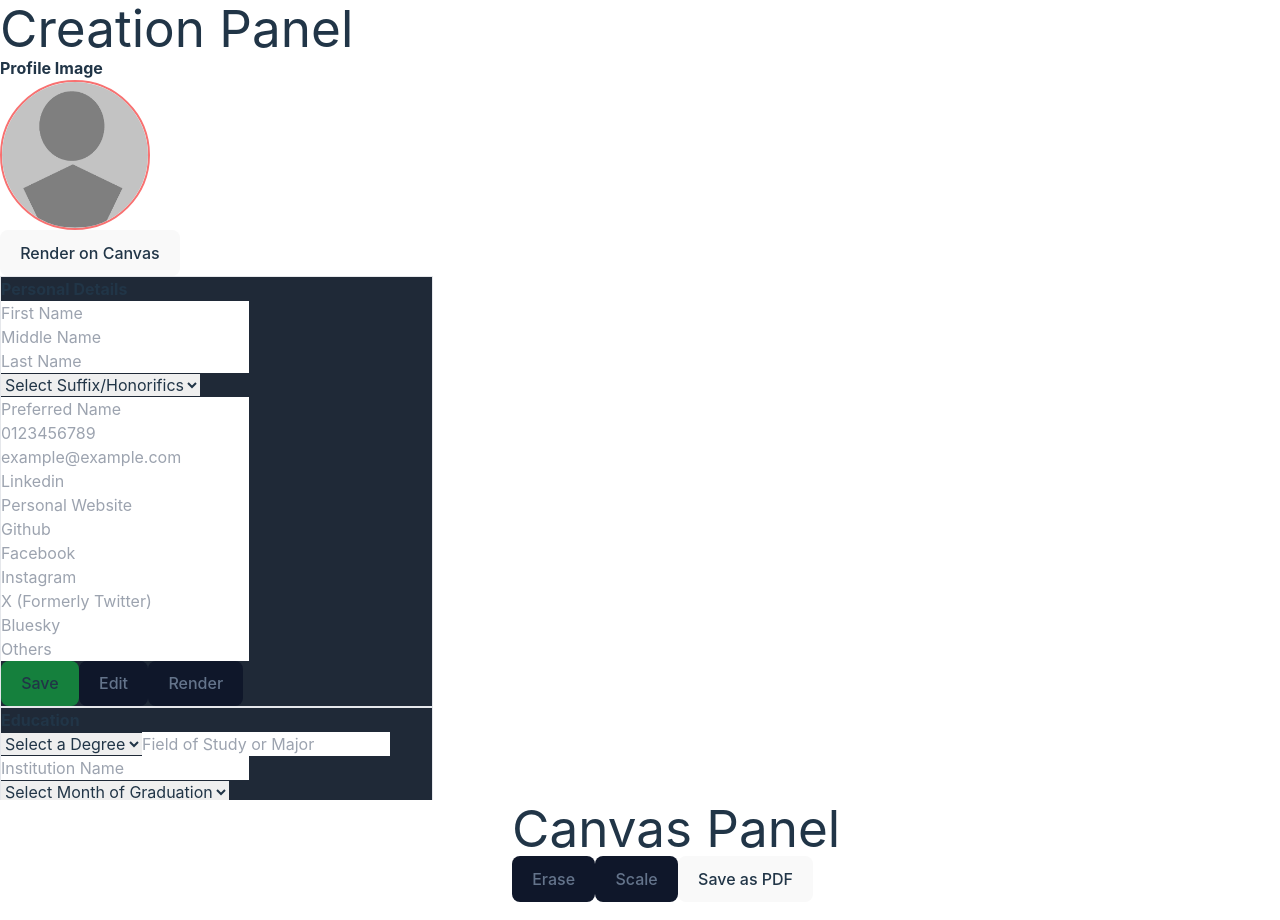
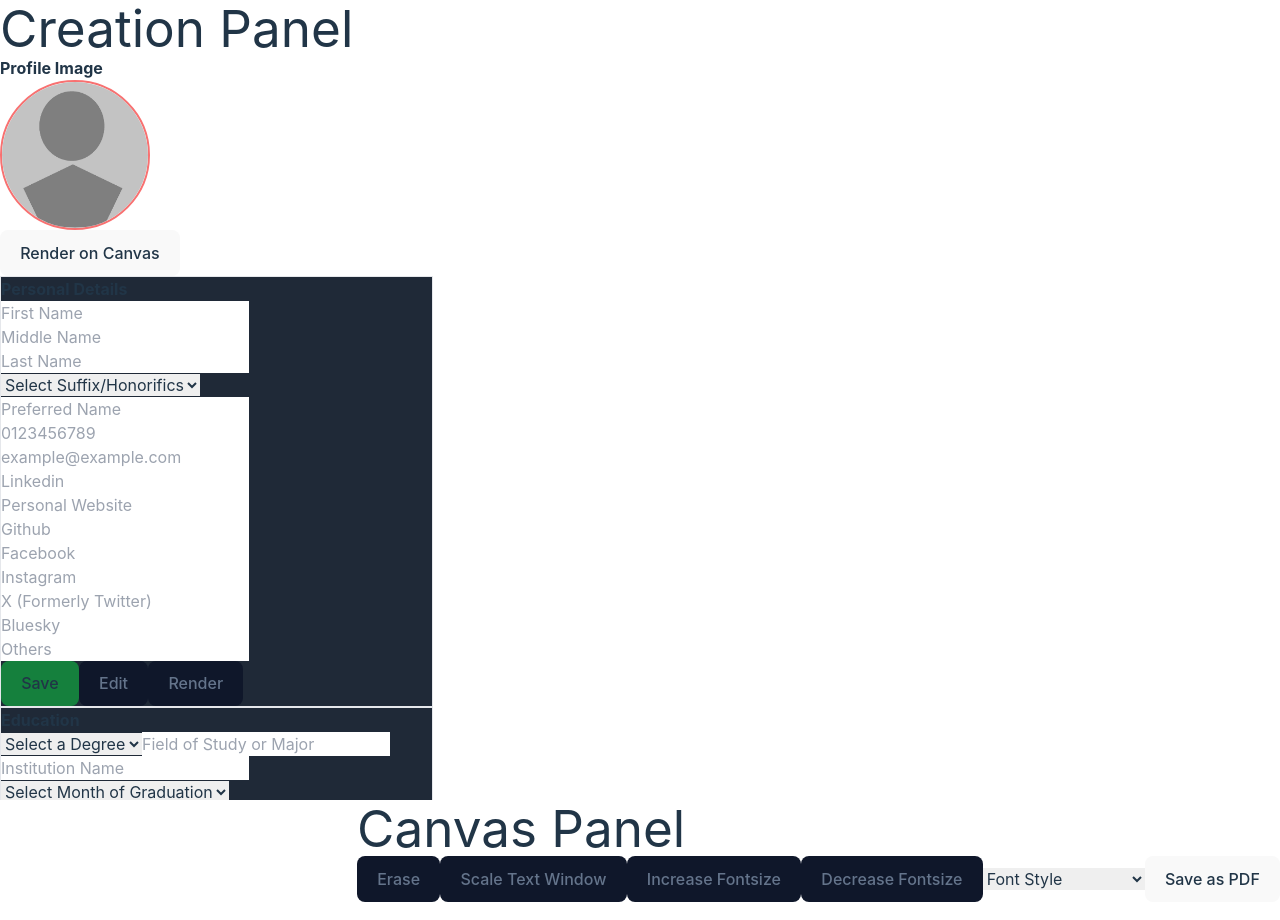
Before and after one commit to leo-jng/cv_application, a React (Vite) app: page / in a window 1280 px wide. Shown: the top 920 px of the page. Built offline with nearby package versions, Linux system fonts and the light colour scheme.

Commit message:
Implemented fontresizing and initialized font styling options

```diff
--- a/src/App.jsx
+++ b/src/App.jsx
@@ -120,6 +120,7 @@ const testOnCanvasComponents = {
     isDragging: false,
     x: 20,
     y: 20,
+    fontsize : 12,
     firstname: "John",
     middlename: "Smith",
     lastname: "Doe",
@@ -141,6 +142,7 @@ const testOnCanvasComponents = {
     isDragging: false,
     x: 20,
     y: 20,
+    fontsize : 12, //reactkonva text component takas number for fontsize attribute
     degree: "Bachelors",
     major: "Computer Science",
     institution: "Massechusetts Institute of Technology",
@@ -153,6 +155,7 @@ const testOnCanvasComponents = {
     isDragging: false,
     x: 20,
     y: 20,
+    fontsize : 12, //reactkonva text component takas number for fontsize attribute
     jobposition: "Software Engineer",
     companyname: "Apple",
     companylocation: "San Francisco",
--- a/src/Components/CanvasComponents/EducationComponent.jsx
+++ b/src/Components/CanvasComponents/EducationComponent.jsx
@@ -50,16 +50,16 @@ export default function EducationComponent({CompKey, isSelected, setSelectedCanv
             />
             <Text
               text={onCanvasComponents[CompKey].degree + " " + onCanvasComponents[CompKey].major}
-              fill={onCanvasComponents[CompKey].isDragging ? "green" : "black"}
+              fontSize={onCanvasComponents[CompKey].fontsize}
             />
             <Text
               text={onCanvasComponents[CompKey].institution}
-              fill={onCanvasComponents[CompKey].isDragging ? "green" : "black"}
+              fontSize={onCanvasComponents[CompKey].fontsize}
               offsetY={-10}
             />
             <Text
                 text={"Graduated in " + onCanvasComponents[CompKey].graduationmonth + " " + onCanvasComponents[CompKey].graduationyear}
-                fill={onCanvasComponents[CompKey].isDragging ? "green" : "black"}
+                fontSize={onCanvasComponents[CompKey].fontsize}
                 offsetY={-20}
             />
             </Group>
--- a/src/Components/CanvasComponents/ExperienceComponent.jsx
+++ b/src/Components/CanvasComponents/ExperienceComponent.jsx
@@ -50,41 +50,41 @@ export default function ExperienceComponent({CompKey, isSelected, setSelectedCan
             />
             <Text
               text={onCanvasComponents[CompKey].jobposition}
-              fill={onCanvasComponents[CompKey].isDragging ? "green" : "black"}
+              fontSize={onCanvasComponents[CompKey].fontsize}
             />
             <Text
               text={onCanvasComponents[CompKey].companyname + ", " + onCanvasComponents[CompKey].companylocation}
-              fill={onCanvasComponents[CompKey].isDragging ? "green" : "black"}
+              fontSize={onCanvasComponents[CompKey].fontsize}
               offsetY={-10}
             />
             <Text
                 text={ onCanvasComponents[CompKey].employmenttype}
-                fill={onCanvasComponents[CompKey].isDragging ? "green" : "black"}
+                fontSize={onCanvasComponents[CompKey].fontsize}
                 offsetY={-20}
             />
             <Text
                 text={onCanvasComponents[CompKey].startdate + " to " + onCanvasComponents[CompKey].enddate}
-                fill={onCanvasComponents[CompKey].isDragging ? "green" : "black"}
+                fontSize={onCanvasComponents[CompKey].fontsize}
                 offsetY={-30}
             />
             <Text
                 text={onCanvasComponents[CompKey].jobachievement_no1}
-                fill={onCanvasComponents[CompKey].isDragging ? "green" : "black"}
+                fontSize={onCanvasComponents[CompKey].fontsize}
                 offsetY={-40}
             />
             <Text
                 text={onCanvasComponents[CompKey].jobachievement_no2}
-                fill={onCanvasComponents[CompKey].isDragging ? "green" : "black"}
+                fontSize={onCanvasComponents[CompKey].fontsize}
                 offsetY={-50}
             />
             <Text
                 text={onCanvasComponents[CompKey].jobachievement_no3}
-                fill={onCanvasComponents[CompKey].isDragging ? "green" : "black"}
+                fontSize={onCanvasComponents[CompKey].fontsize}
                 offsetY={-60}
             />
             <Text
                 text={onCanvasComponents[CompKey].jobachievement_no4}
-                fill={onCanvasComponents[CompKey].isDragging ? "green" : "black"}
+                fontSize={onCanvasComponents[CompKey].fontsize}
                 offsetY={-70}
             />
             </Group>
--- a/src/Components/CanvasUtility/CanvasUtility.jsx
+++ b/src/Components/CanvasUtility/CanvasUtility.jsx
@@ -20,8 +20,33 @@ export default function CanvasUtility({isSelected, scaleToggle, setScaleToggle,
       // selected onCanvsComponent will be able to use its onTransform attributes to update its sizing
       console.log("scaling toggled to ", !scaleToggle);
       setScaleToggle(!scaleToggle);
+    }
 
+    const increaseFontSize = () => {
+      console.log("Increase font size clicked")
+      const uppedFontSize = onCanvasComponents[selectedCanvasComponent].fontsize + 1;
+      setOnConvasComponents((prevState) => ({
+        ...prevState,
+        [selectedCanvasComponent] : {
+          ...prevState[selectedCanvasComponent],
+          fontsize : uppedFontSize
+        }
+
+      }))
     }
+
+    const decreaseFontSize = () => {
+      console.log("Decrease font size clicked!")
+      const downedFontSize = onCanvasComponents[selectedCanvasComponent].fontsize - 1;
+      setOnConvasComponents((prevState) => ({
+        ...prevState,
+        [selectedCanvasComponent] : {
+          ...prevState[selectedCanvasComponent],
+          fontsize : downedFontSize
+        }
+      }))
+    }
+
     const saveCanvasToPdf = () => {
         // reactKonva requires that the canvas be converted to an image first, then saved as a pdf via jsPDF library.
         // we can make the text selectable by creating hidden text underneath an image, such that
@@ -40,10 +65,26 @@ export default function CanvasUtility({isSelected, scaleToggle, setScaleToggle,
             onClick={toggleScaleSelectedComponent}
             className={isSelected ? (scaleToggle ? "bg-blue-400" : "bg-green-700") : "bg-slate-900  text-slate-500 hover:border-slate-900"}
             disabled={isSelected ? false : true}
-          >Scale</button>
-          {/* <button>Background1</button>
-          <button>Background2</button>
-          <button>Background3</button> */}
+          >Scale Text Window</button>
+          <button
+            onClick={increaseFontSize}
+            className={(isSelected && onCanvasComponents[selectedCanvasComponent].componenttype != "profileavatar") ? "bg-green-700" : "bg-slate-900  text-slate-500 hover:border-slate-900"}
+            // should be disabled if the selected component is an image
+            disabled={(isSelected && onCanvasComponents[selectedCanvasComponent].componenttype != "profileavatar") ? false : true}
+            >Increase Fontsize</button>
+          <button
+            onClick={decreaseFontSize}
+            className={(isSelected && onCanvasComponents[selectedCanvasComponent].componenttype != "profileavatar") ? "bg-green-700" : "bg-slate-900  text-slate-500 hover:border-slate-900"}
+            // should be disabled if the selected component is an image
+            disabled={(isSelected && onCanvasComponents[selectedCanvasComponent].componenttype != "profileavatar") ? false : true}
+          >Decrease Fontsize</button>
+          <select>
+            <option>Font Style</option>
+            <option>Garamond</option>
+            <option>Calibri</option>
+            <option>Times New Roman</option>
+            <option>Sans-serif</option>
+          </select>
           <button>Save as PDF</button>
         </div>
         </>
--- a/src/Components/Education.jsx
+++ b/src/Components/Education.jsx
@@ -78,6 +78,7 @@ export default function Education({ ComponentEditStatus, setEducationInfo, educa
         isDragging: false,
         x: 20,
         y: 20,
+        fontsize : 12, //reactkonva text component takas number for fontsize attribute
         degree: CopyEducation["degree"],
         major: CopyEducation["major"],
         institution: CopyEducation["institution"],
--- a/src/Components/Experience.jsx
+++ b/src/Components/Experience.jsx
@@ -75,6 +75,7 @@ export default function Experience({ ExpKey, ComponentEditStatus, experienceInfo
         isDragging: false,
         x: 20,
         y: 20,
+        fontsize : 12, //reactkonva text component takas number for fontsize attribute
         jobposition: CopyExperience["jobposition"],
         companyname: CopyExperience["companyname"],
         companylocation: CopyExperience["companylocation"],
--- a/src/Components/PersonalDetails.jsx
+++ b/src/Components/PersonalDetails.jsx
@@ -66,6 +66,7 @@ export default function PersonalDetails({ ComponentEditStatus, personalInfo, set
         isDragging: false,
         x: 20,
         y: 20,
+        fontsize : 12, //reactkonva text component takas number for fontsize attribute
         firstname: CopyPersonalInfo["firstname"],
         lastname: CopyPersonalInfo["lastname"],
         phonenumber: CopyPersonalInfo["phonenumber"],
```
Also changed, not shown: src/Components/CanvasComponents/PersonalDetailsComponent.jsx (+21 -20 lines).
